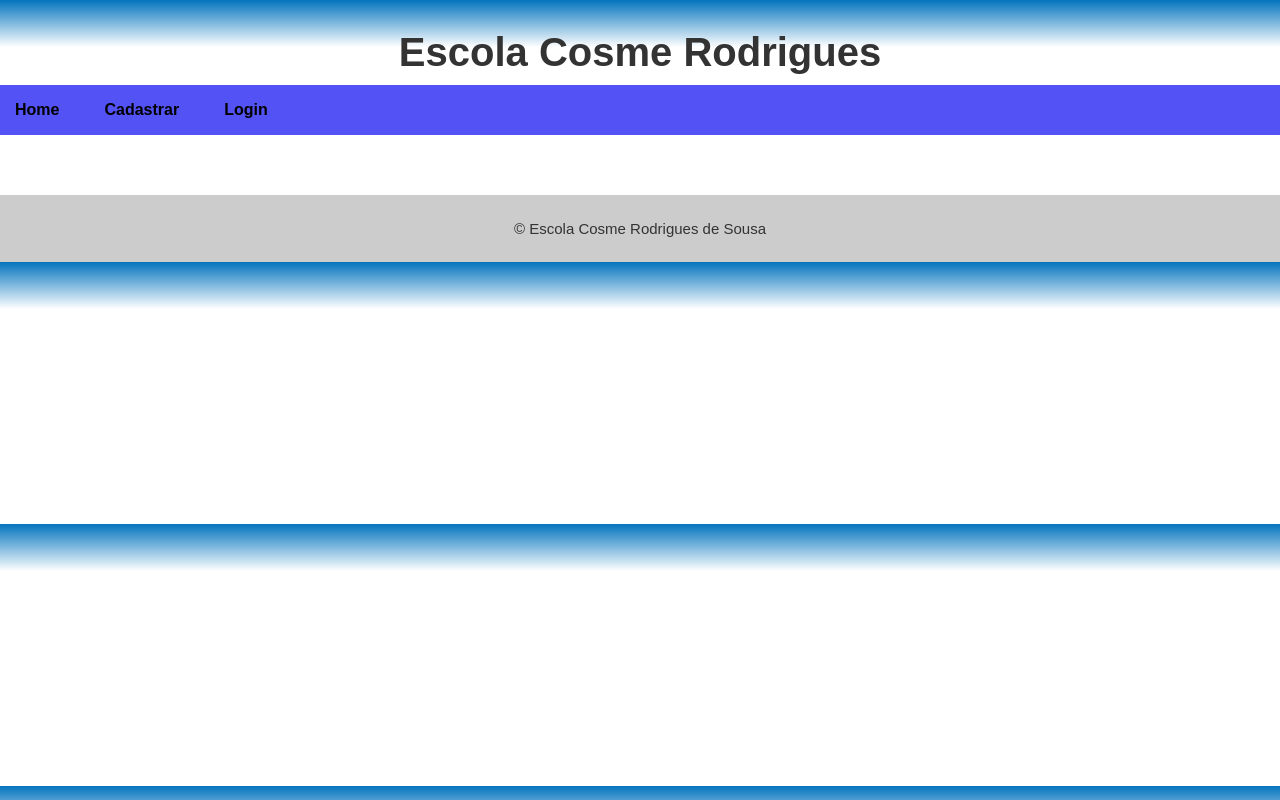
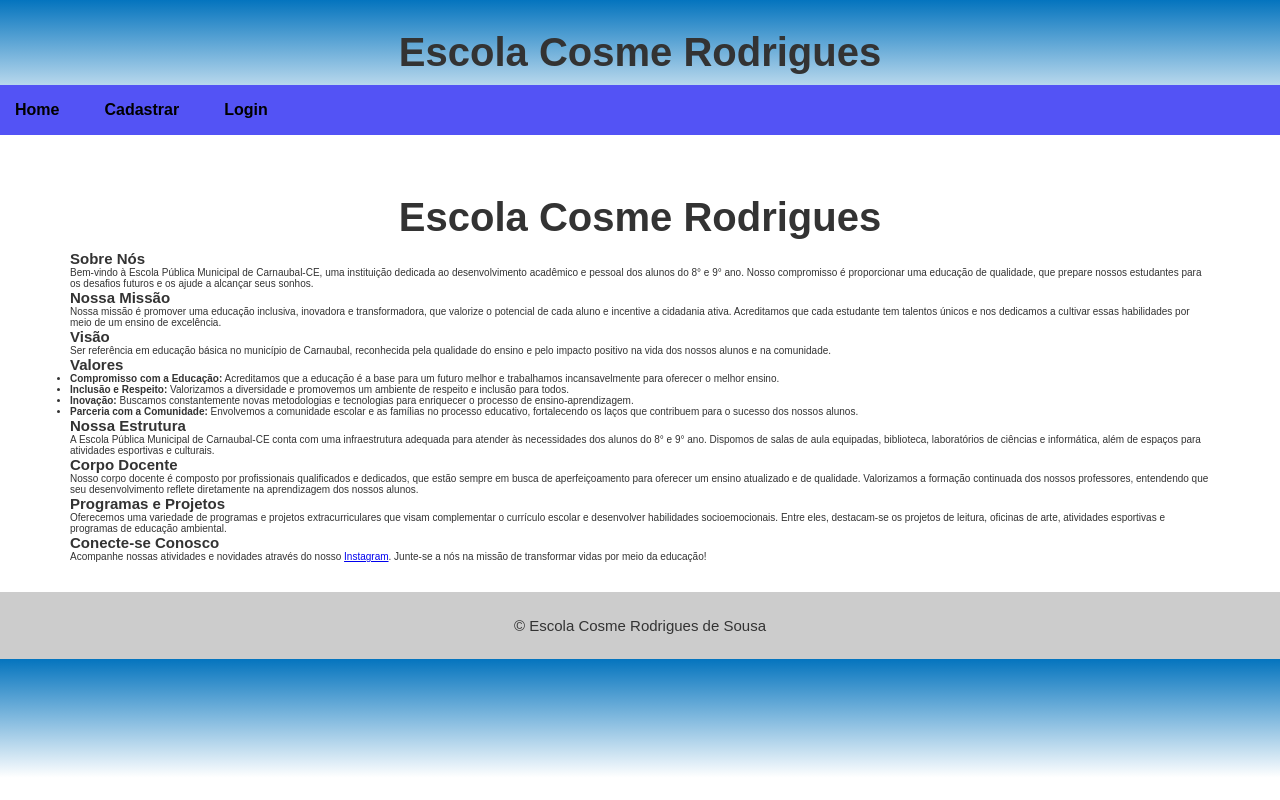
Before and after one commit to Lucas-Espindola-dev/Escola_Cosme_Rodrigues, a Django app: page / in a window 1280 px wide. Run offline with Django 5.2, Linux system fonts and the light colour scheme.

Commit message:
Creating and adding the text on home template

```diff
--- a/templates/pages/home.html
+++ b/templates/pages/home.html
@@ -1,7 +1,47 @@
 {% extends 'pages/base.html' %}
 
 {% block content %}
-<div class="main content container">
-
+<div class="container">
+    <div class="main-title">
+        <h1>Escola Cosme Rodrigues</h1>
+    </div>
+    <section class="sobre_nos">
+        <h2>Sobre Nós</h2>
+        <p>Bem-vindo à Escola Pública Municipal de Carnaubal-CE, uma instituição dedicada ao desenvolvimento acadêmico e pessoal dos alunos do 8° e 9° ano. Nosso compromisso é proporcionar uma educação de qualidade, que prepare nossos estudantes para os desafios futuros e os ajude a alcançar seus sonhos.</p>
+    </section>
+    <section>
+        <h2>Nossa Missão</h2>
+        <p>Nossa missão é promover uma educação inclusiva, inovadora e transformadora, que valorize o potencial de cada aluno e incentive a cidadania ativa. Acreditamos que cada estudante tem talentos únicos e nos dedicamos a cultivar essas habilidades por meio de um ensino de excelência.</p>
+    </section>
+    <section>
+        <h2>Visão</h2>
+        <p>Ser referência em educação básica no município de Carnaubal, reconhecida pela qualidade do ensino e pelo impacto positivo na vida dos nossos alunos e na comunidade.</p>
+    </section>
+    <section>
+        <h2>Valores</h2>
+        <ul>
+            <li><strong>Compromisso com a Educação:</strong> Acreditamos que a educação é a base para um futuro melhor e trabalhamos incansavelmente para oferecer o melhor ensino.</li>
+            <li><strong>Inclusão e Respeito:</strong> Valorizamos a diversidade e promovemos um ambiente de respeito e inclusão para todos.</li>
+            <li><strong>Inovação:</strong> Buscamos constantemente novas metodologias e tecnologias para enriquecer o processo de ensino-aprendizagem.</li>
+            <li><strong>Parceria com a Comunidade:</strong> Envolvemos a comunidade escolar e as famílias no processo educativo, fortalecendo os laços que contribuem para o sucesso dos nossos alunos.</li>
+        </ul>
+    </section>
+    <section>
+        <h2>Nossa Estrutura</h2>
+        <p>A Escola Pública Municipal de Carnaubal-CE conta com uma infraestrutura adequada para atender às necessidades dos alunos do 8° e 9° ano. Dispomos de salas de aula equipadas, biblioteca, laboratórios de ciências e informática, além de espaços para atividades esportivas e culturais.</p>
+    </section>
+    <section>
+        <h2>Corpo Docente</h2>
+        <p>Nosso corpo docente é composto por profissionais qualificados e dedicados, que estão sempre em busca de aperfeiçoamento para oferecer um ensino atualizado e de qualidade. Valorizamos a formação continuada dos nossos professores, entendendo que seu desenvolvimento reflete diretamente na aprendizagem dos nossos alunos.</p>
+    </section>
+    <section>
+        <h2>Programas e Projetos</h2>
+        <p>Oferecemos uma variedade de programas e projetos extracurriculares que visam complementar o currículo escolar e desenvolver habilidades socioemocionais. Entre eles, destacam-se os projetos de leitura, oficinas de arte, atividades esportivas e programas de educação ambiental.</p>
+    </section>
+    <section>
+        <h2>Conecte-se Conosco</h2>
+        <p>Acompanhe nossas atividades e novidades através do nosso <a href="https://www.instagram.com/crsintegral_?igsh=bXpxZWQyZ2ZjcDhu" target="_blank">Instagram</a>. Junte-se a nós na missão de transformar vidas por meio da educação!</p>
+    </section>
+</div>
 </div>
 {% endblock %}
```
